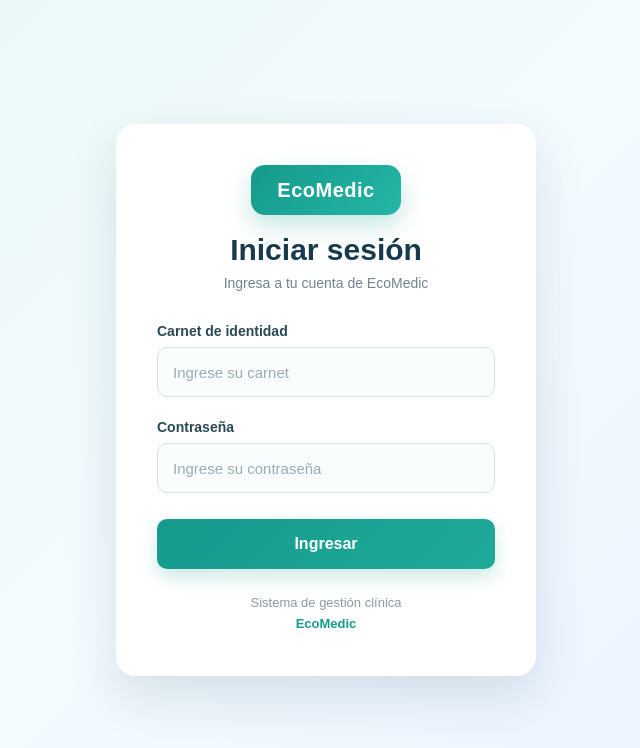
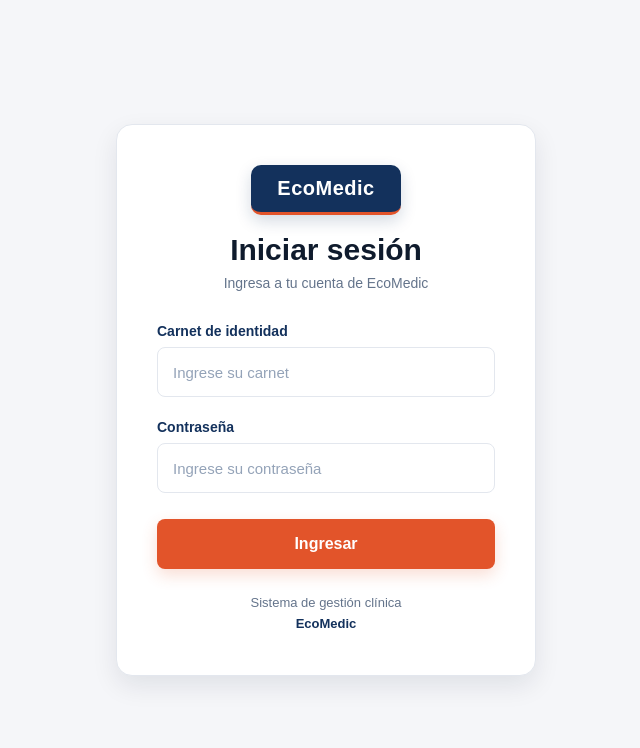
Before and after one commit to Emsof26/web-ecomedic, a React (Vite) app in the folder web-comedic/: page /login in a window 1280 px wide. Shown: the top 748 px of the page, without its empty margins (314-954 px from the left). Built offline with nearby package versions, Linux system fonts and the light colour scheme.

Commit message:
Se ajustaron los colores y estilos del LoginForm

```diff
--- a/web-comedic/src/components/auth/LoginForm.css
+++ b/web-comedic/src/components/auth/LoginForm.css
@@ -1,5 +1,6 @@
 /* ============================================================
-   EcoMedic - Estilos del formulario de inicio de sesión
+   ECOMEDIC - ESTILOS DEL FORMULARIO DE INICIO DE SESIÓN
+   Identidad visual: Azul marino + Naranja
    ============================================================ */
 
 
@@ -7,12 +8,6 @@
    1. PÁGINA PRINCIPAL DEL LOGIN
    ============================================================ */
 
-/*
- * Contenedor que ocupa toda la pantalla.
- *
- * Se utiliza Flexbox para centrar el formulario
- * horizontal y verticalmente.
- */
 .login-page {
   min-height: 100vh;
   width: 100%;
@@ -24,13 +19,8 @@
   padding: 24px;
   box-sizing: border-box;
 
-  /* Fondo degradado de la pantalla */
-  background: linear-gradient(
-    135deg,
-    #e8f7f5 0%,
-    #f4fbff 50%,
-    #e8f0ff 100%
-  );
+  /* Fondo utilizado en la interfaz principal de EcoMedic */
+  background: #f5f6f9;
 }
 
 
@@ -38,26 +28,19 @@
    2. TARJETA DEL FORMULARIO
    ============================================================ */
 
-/*
- * Contenedor principal donde se encuentra
- * todo el formulario de inicio de sesión.
- */
 .login-form {
   width: 100%;
   max-width: 420px;
 
   padding: 40px;
 
-  background: rgba(255, 255, 255, 0.96);
+  background: #ffffff;
 
-  border: 1px solid rgba(255, 255, 255, 0.8);
-  border-radius: 20px;
+  border: 1px solid #e3e7ee;
+  border-radius: 16px;
 
-  /*
-   * Sombra suave para dar profundidad
-   * y apariencia de tarjeta.
-   */
-  box-shadow: 0 20px 50px rgba(30, 70, 90, 0.14);
+  /* Sombra suave para dar profundidad */
+  box-shadow: 0 10px 26px rgba(15, 23, 42, 0.09);
 
   box-sizing: border-box;
 }
@@ -67,10 +50,6 @@
    3. ENCABEZADO
    ============================================================ */
 
-/*
- * Organiza y centra el contenido superior
- * del formulario.
- */
 .login-header {
   text-align: center;
   margin-bottom: 32px;
@@ -82,13 +61,9 @@
    ============================================================ */
 
 /*
- * Botón visual que muestra el nombre EcoMedic.
- *
- * No tiene ninguna función de navegación.
- * Su objetivo es representar la identidad visual
- * de la aplicación.
+ * Muestra el nombre de la aplicación.
+ * El azul representa la identidad principal de EcoMedic.
  */
-/* Identidad visual de EcoMedic */
 .login-logo {
   width: 150px;
   height: 50px;
@@ -99,25 +74,24 @@
   align-items: center;
   justify-content: center;
 
-  border-radius: 14px;
+  border-radius: 10px;
 
-  background: linear-gradient(
-    135deg,
-    #159a8c,
-    #25b6a5
-  );
+  /* Azul principal de EcoMedic */
+  background: #13315c;
 
-  color: white;
+  color: #ffffff;
 
   font-size: 20px;
   font-weight: 700;
 
   letter-spacing: 0.5px;
 
-  /* Evita que el nombre se corte */
   white-space: nowrap;
 
-  box-shadow: 0 10px 25px rgba(21, 154, 140, 0.25);
+  /* Detalle naranja */
+  border-bottom: 3px solid #e2542a;
+
+  box-shadow: 0 6px 16px rgba(19, 49, 92, 0.18);
 }
 
 
@@ -125,26 +99,21 @@
    5. TÍTULO Y DESCRIPCIÓN
    ============================================================ */
 
-/*
- * Título principal del formulario.
- */
 .login-header h1 {
   margin: 0 0 8px;
 
-  color: #173b4d;
+  /* Azul oscuro utilizado en EcoMedic */
+  color: #0f1b2d;
 
   font-size: 30px;
   font-weight: 700;
 }
 
 
-/*
- * Texto descriptivo ubicado debajo del título.
- */
 .login-header p {
   margin: 0;
 
-  color: #71838d;
+  color: #64748b;
 
   font-size: 14px;
 }
@@ -154,10 +123,6 @@
    6. GRUPOS DE CAMPOS
    ============================================================ */
 
-/*
- * Espaciado entre los diferentes campos
- * del formulario.
- */
 .form-group {
   margin-bottom: 22px;
 }
@@ -167,16 +132,12 @@
    7. ETIQUETAS
    ============================================================ */
 
-/*
- * Estilos para las etiquetas de Carnet
- * y Contraseña.
- */
 .form-group label {
   display: block;
 
   margin-bottom: 8px;
 
-  color: #294957;
+  color: #13315c;
 
   font-size: 14px;
   font-weight: 600;
@@ -187,21 +148,18 @@
    8. CAMPOS DE ENTRADA
    ============================================================ */
 
-/*
- * Diseño general de los campos de texto.
- */
 .form-group input {
   width: 100%;
   height: 50px;
 
   padding: 0 15px;
 
-  border: 1px solid #d5e2e7;
-  border-radius: 10px;
+  border: 1px solid #e3e7ee;
+  border-radius: 8px;
 
-  background: #fafdfe;
+  background: #ffffff;
 
-  color: #243f4a;
+  color: #0f1b2d;
 
   font-size: 15px;
 
@@ -209,10 +167,6 @@
 
   box-sizing: border-box;
 
-  /*
-   * Permite realizar una transición
-   * suave cuando el campo recibe el foco.
-   */
   transition:
     border-color 0.2s ease,
     box-shadow 0.2s ease,
@@ -220,32 +174,26 @@
 }
 
 
-/*
- * Color del texto de ayuda que aparece
- * cuando el campo está vacío.
- */
+/* Texto de ayuda de los campos */
 .form-group input::placeholder {
-  color: #9aabb3;
+  color: #94a3b8;
 }
 
 
 /* ============================================================
-   9. ESTADO FOCUS DE LOS INPUTS
+   9. INPUT SELECCIONADO
    ============================================================ */
 
-/*
- * Se aplica cuando el usuario selecciona
- * uno de los campos.
- */
 .form-group input:focus {
-  border-color: #159a8c;
+  border-color: #e2542a;
 
-  background: white;
+  background: #ffffff;
 
   /*
-   * Resalta visualmente el campo seleccionado.
+   * Resalta el campo utilizando
+   * el naranja de EcoMedic.
    */
-  box-shadow: 0 0 0 4px rgba(21, 154, 140, 0.12);
+  box-shadow: 0 0 0 3px rgba(226, 84, 42, 0.12);
 }
 
 
@@ -253,21 +201,17 @@
    10. MENSAJE DE ERROR
    ============================================================ */
 
-/*
- * Aviso visual para mostrar errores de autenticación
- * enviados por el componente padre.
- */
 .login-error {
   margin: 0 0 18px;
 
   padding: 12px 14px;
 
-  border: 1px solid #f1cccc;
-  border-radius: 9px;
+  border: 1px solid #f3c4b7;
+  border-radius: 8px;
 
-  background: #fff3f3;
+  background: #fff5f2;
 
-  color: #c03939;
+  color: #b9381d;
 
   font-size: 14px;
 }
@@ -278,8 +222,9 @@
    ============================================================ */
 
 /*
- * Botón principal utilizado para enviar
- * las credenciales de inicio de sesión.
+ * Botón principal del formulario.
+ * Utiliza el naranja de la identidad visual
+ * de EcoMedic para llamar la atención.
  */
 .login-button {
   width: 100%;
@@ -288,30 +233,19 @@
   margin-top: 4px;
 
   border: none;
-  border-radius: 10px;
+  border-radius: 8px;
 
-  background: linear-gradient(
-    135deg,
-    #159a8c,
-    #20aa9a
-  );
+  background: #e2542a;
 
-  color: white;
+  color: #ffffff;
 
   font-size: 16px;
   font-weight: 600;
 
   cursor: pointer;
 
-  /*
-   * Sombra que da profundidad al botón.
-   */
-  box-shadow: 0 8px 18px rgba(21, 154, 140, 0.22);
+  box-shadow: 0 6px 16px rgba(226, 84, 42, 0.20);
 
-  /*
-   * Transición para los efectos
-   * de interacción.
-   */
   transition:
     transform 0.2s ease,
     box-shadow 0.2s ease,
@@ -323,39 +257,34 @@
    12. EFECTO HOVER DEL BOTÓN
    ============================================================ */
 
-/*
- * Se ejecuta cuando el cursor pasa
- * por encima del botón.
- */
 .login-button:hover {
+  background: #c94722;
+
   transform: translateY(-1px);
 
-  box-shadow: 0 11px 25px rgba(21, 154, 140, 0.3);
+  box-shadow: 0 9px 20px rgba(226, 84, 42, 0.28);
 }
 
 
-/*
- * Se ejecuta mientras el botón está siendo presionado.
- */
+/* ============================================================
+   13. BOTÓN PRESIONADO
+   ============================================================ */
+
 .login-button:active {
   transform: translateY(0);
 }
 
 
 /* ============================================================
-   13. PIE DEL FORMULARIO
+   14. PIE DEL FORMULARIO
    ============================================================ */
 
-/*
- * Información secundaria ubicada
- * debajo del botón.
- */
 .login-footer {
   margin: 24px 0 0;
 
   text-align: center;
 
-  color: #8a9aa2;
+  color: #64748b;
 
   font-size: 13px;
 
@@ -363,56 +292,36 @@
 }
 
 
-/*
- * Resalta el nombre de la aplicación.
- */
+/* Nombre EcoMedic en el pie */
 .login-footer strong {
-  color: #159a8c;
+  color: #13315c;
 }
 
 
 /* ============================================================
-   14. DISEÑO RESPONSIVO
+   15. DISEÑO RESPONSIVO
    ============================================================ */
 
-/*
- * Adaptaciones para dispositivos móviles
- * y pantallas pequeñas.
- */
 @media (max-width: 480px) {
 
-  /*
-   * Reduce el espacio alrededor
-   * del formulario.
-   */
   .login-page {
     padding: 16px;
   }
 
-  /*
-   * Reduce el tamaño interno
-   * de la tarjeta.
-   */
   .login-form {
     padding: 30px 22px;
 
-    border-radius: 16px;
+    border-radius: 14px;
   }
 
-  /*
-   * Reduce el tamaño del título
-   * para pantallas pequeñas.
-   */
   .login-header h1 {
     font-size: 26px;
   }
 
-  /*
-   * Ajusta el tamaño del nombre EcoMedic.
-   */
-    .login-logo {
+  .login-logo {
     width: 150px;
     height: 50px;
+
     font-size: 20px;
-    }
+  }
 }
```
Also changed, not shown: web-comedic/src/pages/HomePage.tsx (+0 -8 lines).
